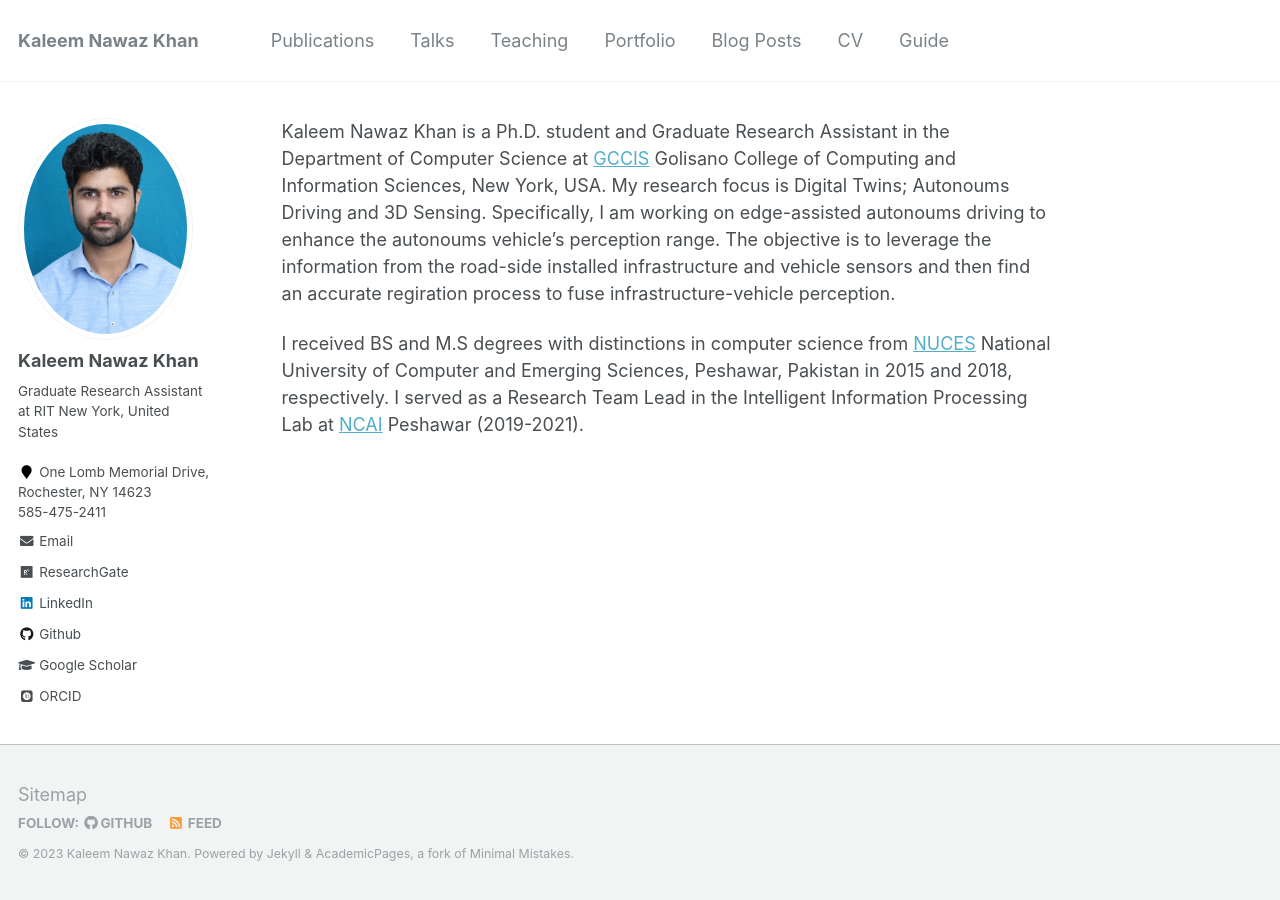
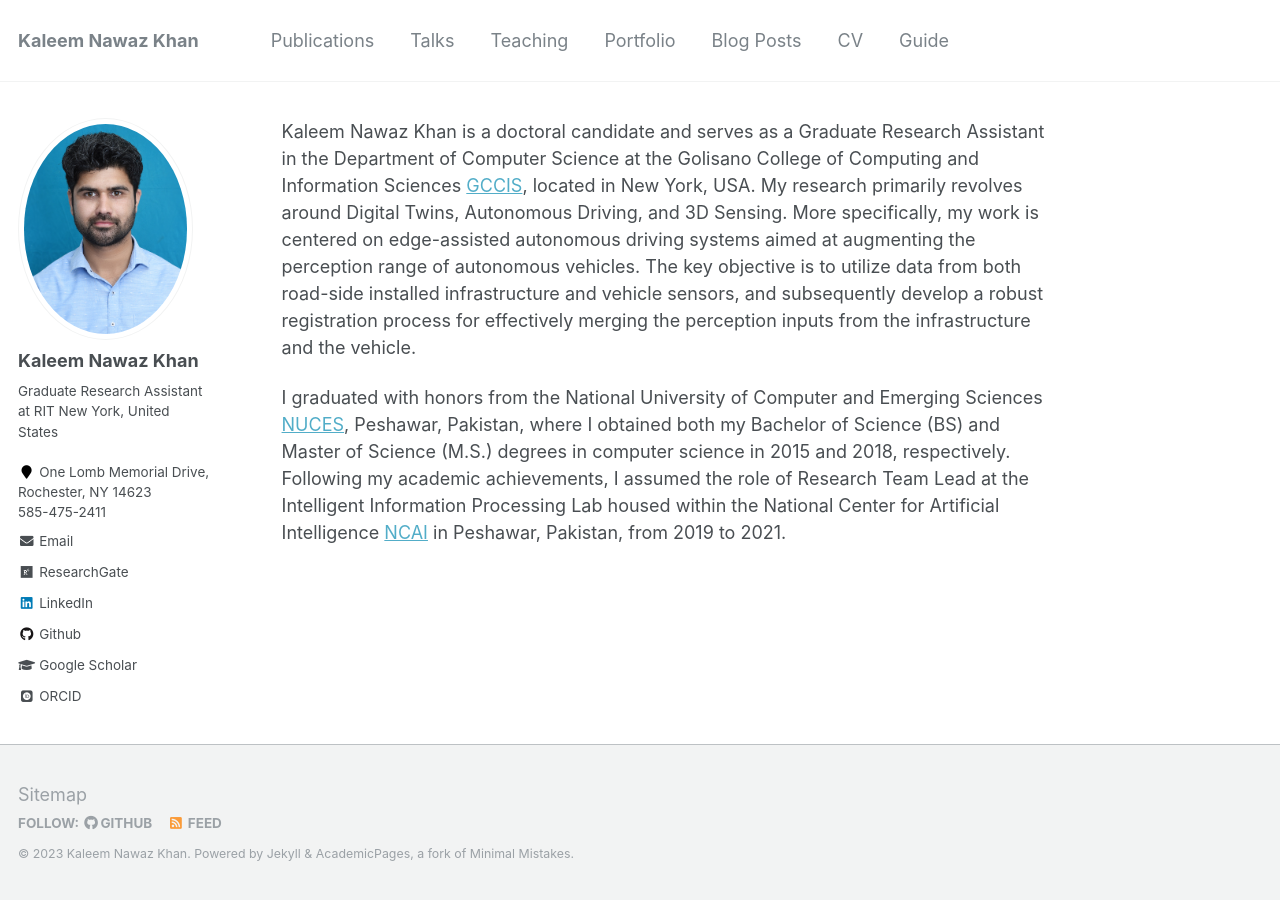
Before and after one commit to KaleemNwzKhan/KaleemNwzKhan.github.io, a Jekyll site: the page built from _pages/about.md, in a window 1280 px wide. Built offline with Jekyll 4.4.1, drawn with Linux system fonts in a browser that asks for light colours; some web fonts are replaced.

Commit message:
Index Page changes

```diff
--- a/_pages/about.md
+++ b/_pages/about.md
@@ -7,6 +7,7 @@ redirect_from:
   - /about.html
 ---
 
-Kaleem Nawaz Khan is a Ph.D. student and Graduate Research Assistant in the Department of Computer Science at [GCCIS](href="https://www.rit.edu/computing/") Golisano College of Computing and Information Sciences, New York, USA. My research focus is Digital Twins; Autonoums Driving and 3D Sensing. Specifically, I am working on edge-assisted autonoums driving to enhance the autonoums vehicle's perception range. The objective is to leverage the information from the road-side installed infrastructure and vehicle sensors and then find an accurate regiration process to fuse infrastructure-vehicle perception.
+Kaleem Nawaz Khan is a doctoral candidate and serves as a Graduate Research Assistant in the Department of Computer Science at the Golisano College of Computing and Information Sciences [GCCIS](href="https://www.rit.edu/computing/"), located in New York, USA.
+My research primarily revolves around Digital Twins, Autonomous Driving, and 3D Sensing. More specifically, my work is centered on edge-assisted autonomous driving systems aimed at augmenting the perception range of autonomous vehicles. The key objective is to utilize data from both road-side installed infrastructure and vehicle sensors, and subsequently develop a robust registration process for effectively merging the perception inputs from the infrastructure and the vehicle.
 
-I received BS and M.S degrees with distinctions in computer science from [NUCES](href="https://www.nu.edu.pk/") National University of Computer and Emerging Sciences, Peshawar, Pakistan in 2015 and 2018, respectively. I served as a Research Team Lead in the Intelligent Information Processing Lab at [NCAI]("https://ncai.nust.edu.pk/NCAI") Peshawar (2019-2021).
+I graduated with honors from the National University of Computer and Emerging Sciences [NUCES](href="https://www.nu.edu.pk/"), Peshawar, Pakistan, where I obtained both my Bachelor of Science (BS) and Master of Science (M.S.) degrees in computer science in 2015 and 2018, respectively. Following my academic achievements, I assumed the role of Research Team Lead at the Intelligent Information Processing Lab housed within the National Center for Artificial Intelligence [NCAI]("https://ncai.nust.edu.pk/NCAI") in Peshawar, Pakistan, from 2019 to 2021.
```
Also changed, not shown: 2 other files.
